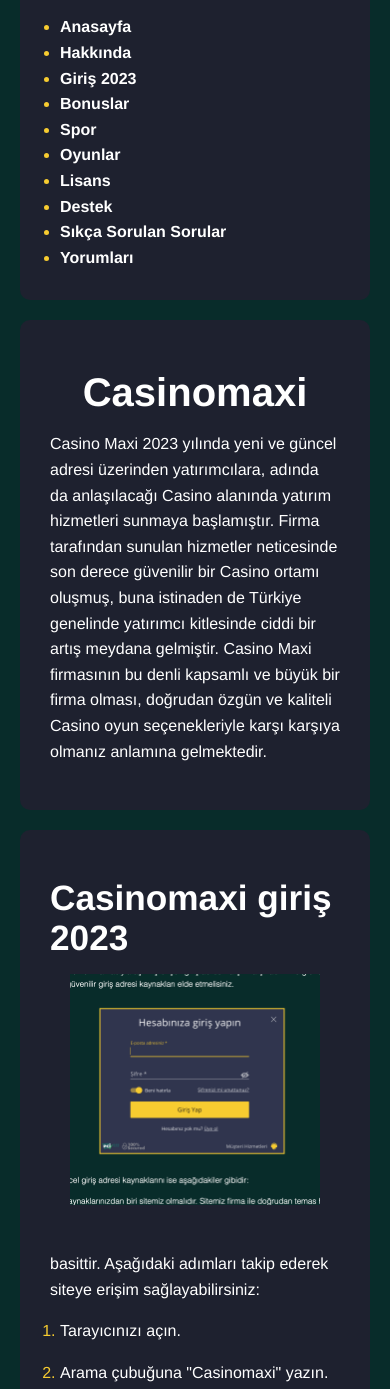
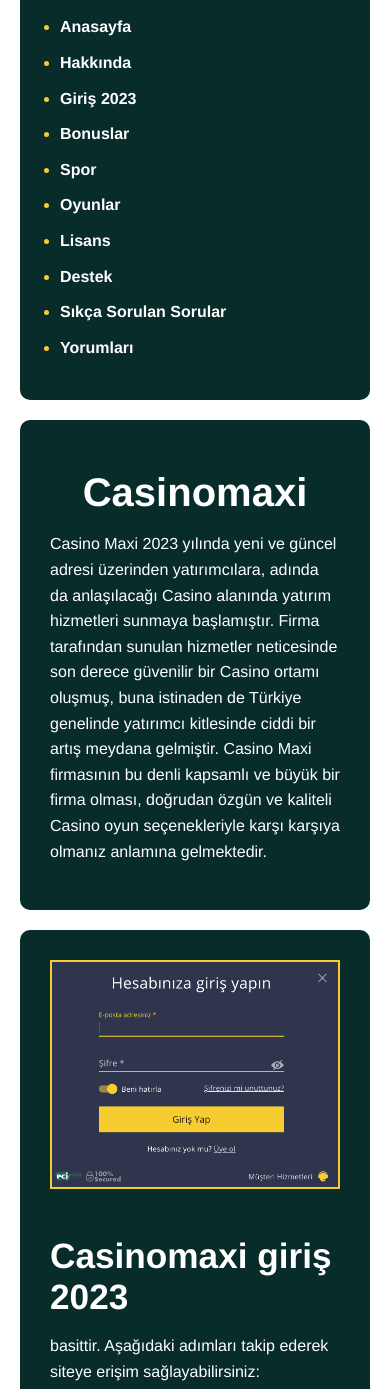
Before and after one commit to vladyslav78292/Casinomaxi, a website built with Parcel: page src/index.html in a window 390 px wide. Shown: the part 200-1589 px from the top of the page. Built offline with nearby package versions, Linux system fonts and the light colour scheme.

Commit message:
solution

```diff
--- a/src/index.html
+++ b/src/index.html
@@ -82,10 +82,10 @@
         </p>
       </section>
       <section class="casinomaxi-wrapper">
-        <h2 id=””>Casinomaxi giriş 2023</h2>
         <div class="image_container registration_container">
-          <img src="images/Casinomaxi_registration.png" alt="Casinomaxi_registration" class="registration">
+          <img src="images/Casinomaxi-giris.png" alt="Casinomaxi_registration" class="registration border-image">
           <div>
+            <h2 id="">Casinomaxi giriş 2023</h2>
             <p>basittir. Aşağıdaki adımları takip ederek siteye
               erişim sağlayabilirsiniz:
             </p>
@@ -121,7 +121,7 @@
         </ol>
       </section>
       <section class="casinomaxi-wrapper">
-        <h2 id=”bonuslar”> Casinomaxi Bonuslar</h2>
+        <h2 id="bonuslar"> Casinomaxi Bonuslar</h2>
         <div class="image_container bonus_container">
           <div>
             <p>Casinomaxi, oyuncularına çeşitli bonus fırsatları
@@ -158,19 +158,19 @@
               Birlikte Freespin
               Kazan
             </i></p>
-            <img src="images/Casinomaxi_bonus.png" alt="bonus" class="bonus">
+            <img src="images/Casinomaxi_bonus.png" alt="bonus" class="bonus border-image">
           </div>
         </div>
       </section>
       <section class="casinomaxi-wrapper">
-        <h2 id=”spor”>Casinomaxi Spor</h2>
+        <h2 id="spor">Casinomaxi Spor</h2>
         <p>Casinomaxi, spor bahislerine de olanak tanır. Futbol, basketbol, tenis, ve
           daha birçok spor dalında bahis yapabilirsiniz. Canlı bahis seçenekleri de
           sunulur, böylece maçları izlerken bahis yapma şansına sahipsiniz.
         </p>
       </section>
       <section class="casinomaxi-wrapper">
-        <h2 id=”oyunlar”>Casinomaxi Oyunlar</h2>
+        <h2 id="oyunlar">Casinomaxi Oyunlar</h2>
         <p>Casinomaxi'nin oyun koleksiyonu oldukça geniştir. Slot makineleri,
           blackjack, rulet, poker ve daha fazlası gibi klasik casinOyunların keyfini
           çıkarabilirsiniz. Ayrıca canlı krupiyeler eşliğinde oynayabileceğiniz canlı casino
--- a/src/styles/style.css
+++ b/src/styles/style.css
@@ -30,7 +30,7 @@
 }
 
 body {
-  background-color: #082C2A;
+  background-color: #fff;
 }
 
 header > div:first-of-type {
@@ -64,7 +64,7 @@
 }
 
 main {
-  padding: 90px 80px;
+  padding: 90px 60px;
   margin: 0 auto;
 }
 
@@ -204,10 +204,15 @@
 
 .list_titles {
   margin: 0;
+  display: flex;
+  justify-content: space-between;
+  gap: 30px;
+  width: 100%;
 }
 
 .list_titles > li {
   margin: 0;
+  white-space: nowrap;
 }
 
 .tables {
@@ -431,7 +436,7 @@
   width: 350px;
 }
 
-.sikayette, .transferleri, .center_image, .mobile, .destek, .license, .kayit, .homepage {
+.border-image {
   border: 2px solid #F7CC30;
 }
 
@@ -448,7 +453,7 @@
 }
 
 .registration {
-  width: 250px;
+  width: 450px;
 }
 
 .registration_container {
@@ -464,6 +469,11 @@
 @media (max-width: 1200px) {
   main {
     padding: 40px 50px;
+  }
+
+  .list_titles {
+    flex-wrap: wrap;
+    justify-content: flex-start;
   }
 }
 
@@ -520,6 +530,15 @@
     padding: 30px 20px;
   }
 
+  .list_titles {
+    flex-direction: column;
+    gap: 10px;
+  }
+
+  .registration {
+    width: 100%;
+  }
+
   .image_container {
     flex-direction: column;
   }
@@ -539,7 +558,7 @@
 }
 
 .casinomaxi-wrapper {
-  background-color: #1e212f;
+  background-color: #082C2A;
   border-radius: 10px;
   padding: 30px;
   margin: 20px 0;
```
